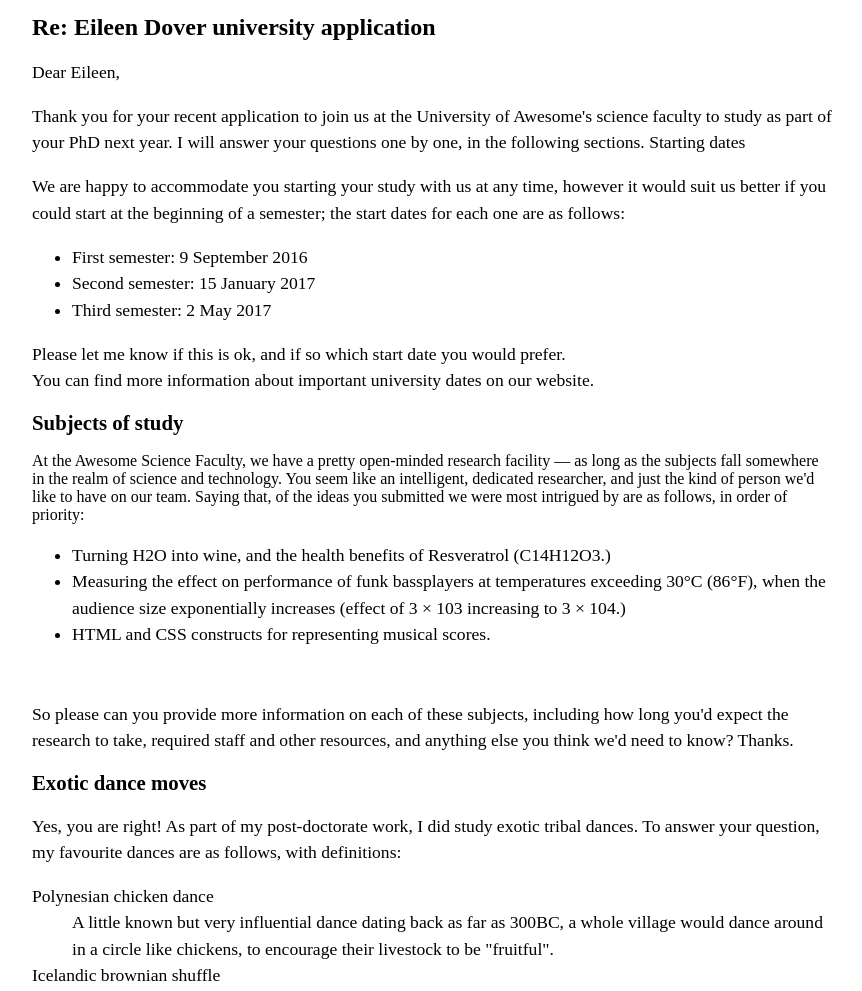
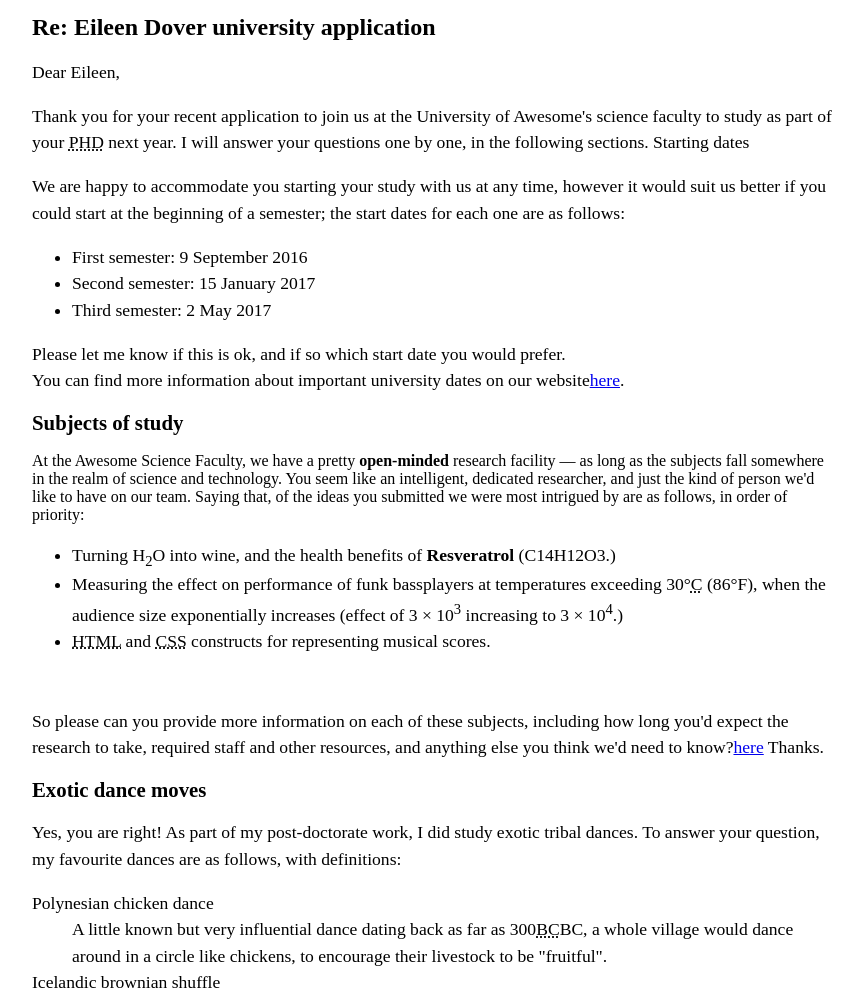
Before and after one commit to Molgray/letter-markup, a plain HTML site: page index.html in a window 1280 px wide. Shown: the part 355-1346 px from the top of the page, without its empty margins (208-1070 px from the left). Drawn offline with Linux system fonts and the light colour scheme.

Commit message:
final1 push

```diff
--- a/index.html
+++ b/index.html
@@ -9,7 +9,7 @@
         <meta http-equiv="X-UA-Compatible" content="IE=edge">
         <title>Awesome science application correspondence</title>
         <meta name="description" content="">
-        <meta name="author" content="Fname Sname">
+        <meta name="author" content="Molly Gray">
         <meta name="viewport" content="width=device-width, initial-scale=1">
         <link rel="stylesheet" href="">
         <style>
@@ -42,7 +42,7 @@
             </style>
     </head>
     <body>
-        <div>
+        <div class="sender-column">
             <p><strong>Dr. Eleanor Gaye</strong>br>
                 Awesome Science faculty <br>
                 University of Awesome<br>
@@ -65,11 +65,14 @@
 
                     <p>Dear Eileen,</p>
 
-                    <p>Thank you for your recent application to join us at the University of Awesome's science faculty to study as part of your PhD next year. I will answer your questions one by one, in the following sections.
+                    <p>Thank you for your recent application to join us at the University of Awesome's science faculty
+                        to study as part of your <abbr title="Doctor of Philosophy">PHD</abbr> next year. I will answer your questions one by one,
+                        in the following sections.
 
                         Starting dates</p>
 
-                    <p>We are happy to accommodate you starting your study with us at any time, however it would suit us better if you could start at the beginning of a semester; the start dates for each one are as follows:</p>
+                    <p>We are happy to accommodate you starting your study with us at any time, however it
+                        would suit us better if you could start at the beginning of a semester; the start dates for each one are as follows:</p>
 
                     <ul>
                         <li>First semester: 9 September 2016</li>
@@ -81,19 +84,24 @@
 
                     <p>Please let me know if this is ok, and if so which start date you would prefer.<br>
 
-                        You can find more information about important university dates on our website.</p>
+                        You can find more information about important university dates on our website<a href="http://example.com">here</a>.</p>
 
 
                     <h2>Subjects of study</h2>
-                    At the Awesome Science Faculty, we have a pretty open-minded research facility — as long as the subjects fall somewhere in the realm of science and technology. You seem like an intelligent, dedicated researcher, and just the kind of person we'd like to have on our team. Saying that, of the ideas you submitted we were most intrigued by are as follows, in order of priority:
+                    At the Awesome Science Faculty, we have a pretty <strong>open-minded</strong> research facility — as long as the subjects
+                    fall somewhere in the realm of science and technology. You seem like an intelligent, dedicated researcher,
+                    and just the kind of person we'd like to have on our team. Saying that, of the ideas you submitted we were most
+                    intrigued by are as follows, in order of priority:
                     <ul>
-                        <li>Turning H2O into wine, and the health benefits of Resveratrol (C14H12O3.)</li>
-                        <li>Measuring the effect on performance of funk bassplayers at temperatures exceeding 30°C (86°F), when the audience size exponentially increases (effect of 3 × 103 increasing to 3 × 104.)</li>
-                        <li>HTML and CSS constructs for representing musical scores.</li>
+                        <li>Turning H<sub>2</sub>O into wine, and the health benefits of <strong>Resveratrol</strong> (C14H12O3.)</li>
+                        <li>Measuring the effect on performance of funk bassplayers at temperatures exceeding 30°<abbr title="Celcious">C</abbr> (86°F),
+                            when the audience size exponentially increases (effect of 3 × 10<sup>3</sup> increasing to 3 × 10<sup>4</sup>.)</li>
+                        <li><abbr title="HyperText Markup Language">HTML</abbr> and <abbr title="Cascading Style Sheets">CSS</abbr> constructs for
+                            representing musical scores.</li>
                     </ul><br>
 
                 <p>So please can you provide more information on each of these subjects, including how long you'd expect the research to take,
-                    required staff and other resources, and anything else you think we'd need to know? Thanks.
+                    required staff and other resources, and anything else you think we'd need to know?<a href="http://example.com">here</a> Thanks.
                 </p>
 
 
@@ -102,7 +110,7 @@
                     my favourite dances are as follows, with definitions:</p>
                     <dl>
                         <dt>Polynesian chicken dance</dt>
-                        <dd>A little known but very influential dance dating back as far as 300BC, a whole village would dance around in a circle like chickens,
+                        <dd>A little known but very influential dance dating back as far as 300<abbr title="Before Christ">BC</abbr>BC, a whole village would dance around in a circle like chickens,
                             to encourage their livestock to be "fruitful".</dd>
                         <dt>Icelandic brownian shuffle</dt>
                         <dd>Before the Icelanders developed fire as a means of getting warm, they used to practice this dance, which involved huddling close together
@@ -119,7 +127,7 @@
                     <p>Yours sincerely,<br>
                         Dr Eleanor Gaye<br><br>
 
-                        University of Awesome motto: "Be awesome to each other." -- Bill S Preston, Esq</p>
+                        University of Awesome motto: <q>Be awesome to each other. </q><cite>-Bill S Preston, Esq</cite></p>
                             </div>
 
 
```
